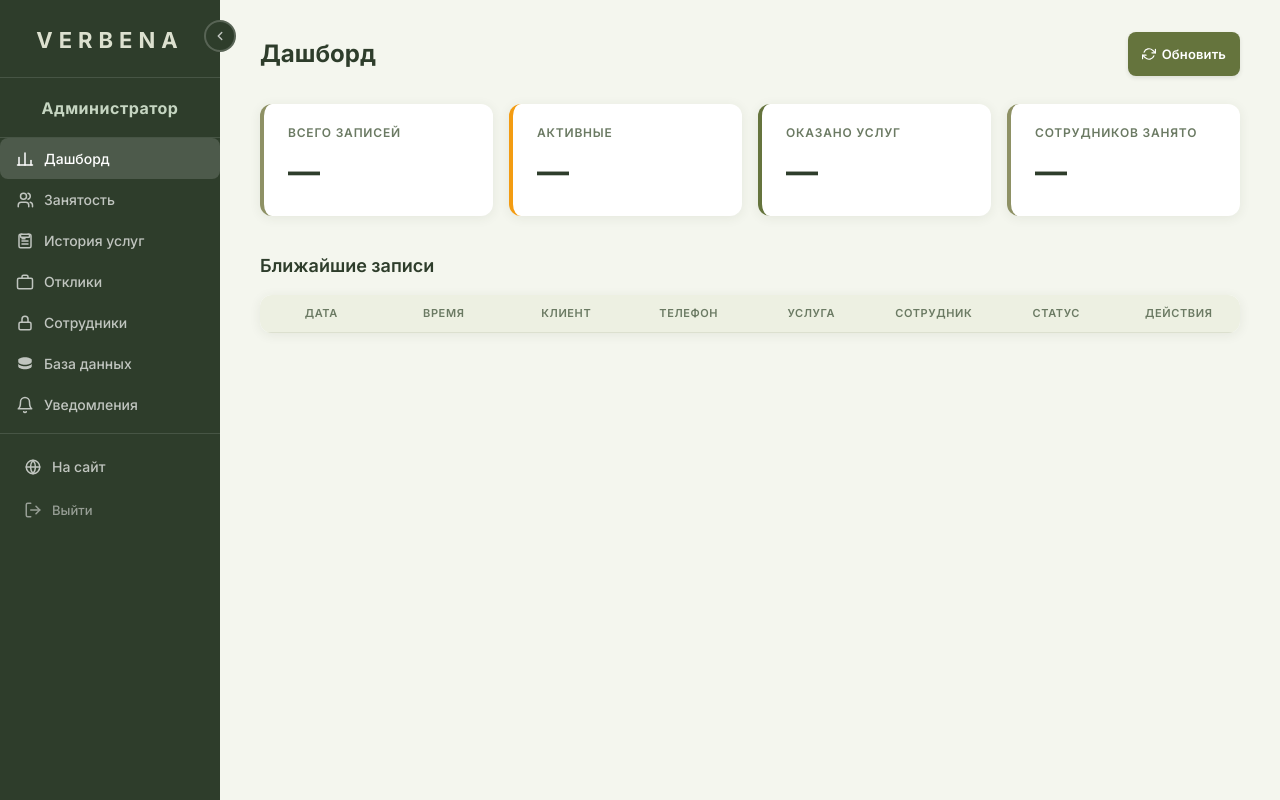
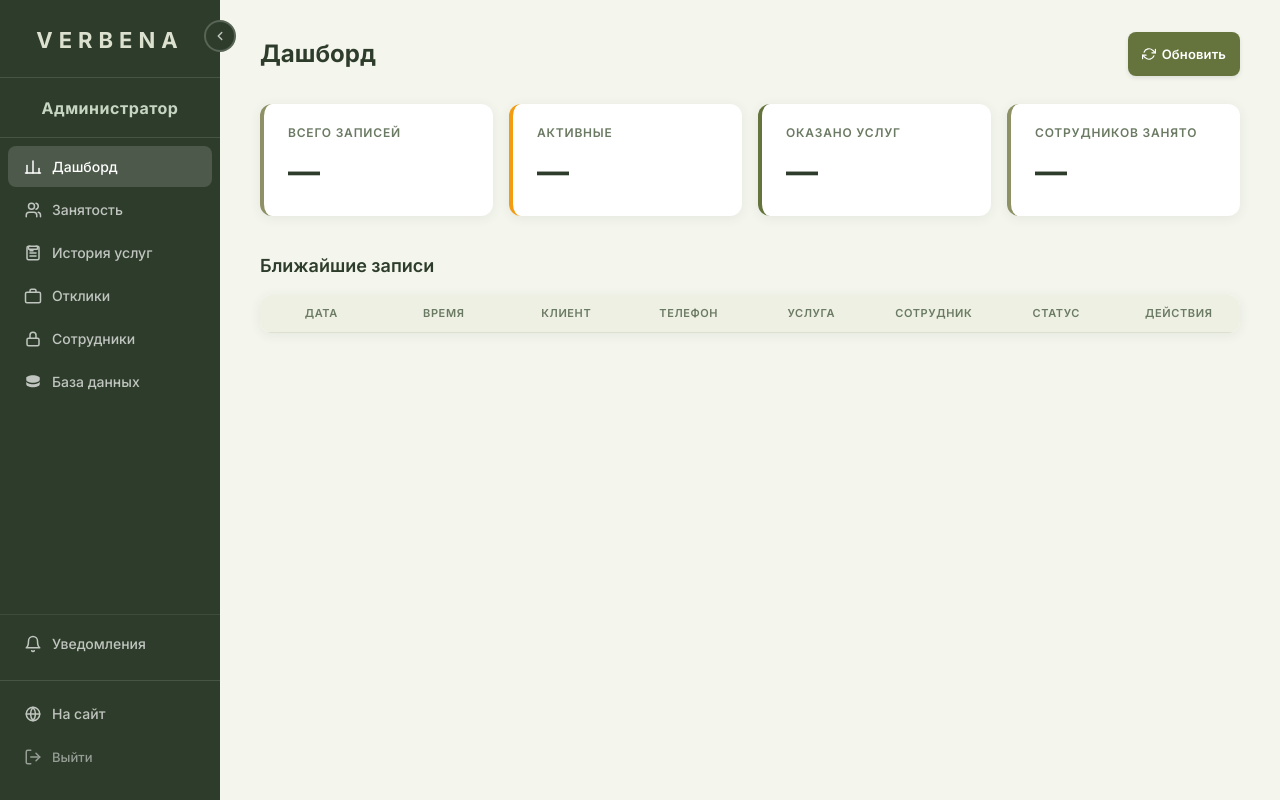
Before and after one commit to artsartone/VERBENA, a Flask app: page /admin in a window 1280 px wide. Run offline with Flask 3, Linux system fonts and the light colour scheme; the visitor is signed in with stand-in values (Sample User, id 1); data comes from the database, SQL or seed files in the repository; data that the repository does not hold is empty.

Commit message:
финальный фикс панели навигации в админке под мобильные устройства

```diff
--- a/backend/static/admin.css
+++ b/backend/static/admin.css
@@ -236,14 +236,21 @@ body {
   }
 }
 
+.sidebar-nav-bottom {
+  display: flex;
+  flex-direction: column;
+  gap: 2px;
+  padding: 8px 8px;
+  border-top: 1px solid rgba(255, 255, 255, 0.08);
+  margin-top: 4px;
+}
+
 .sidebar-nav {
-  flex: none; /* Убираем flex: 1 */
-  min-height: 0;
-}
-
-.sidebar-nav-bottom {
-  flex-shrink: 0;
-  min-height: 0;
+  flex: 1; /* Растягивается и прижимает нижние элементы к низу */
+  display: flex;
+  flex-direction: column;
+  gap: 2px;
+  padding: 8px 8px;
 }
 
 .sidebar-nav-bottom .sidebar-link {
@@ -1887,20 +1894,25 @@ textarea.form-input {
     padding-left: env(safe-area-inset-left, 0px);
     padding-right: env(safe-area-inset-right, 0px);
     box-sizing: border-box;
-    /* ✅ СКРОЛЛ */
+
     overflow-y: auto;
     -webkit-overflow-scrolling: touch;
     overscroll-behavior: contain;
   }
 
-  /* ✅ КРИТИЧНО: Разрешаем flex-элементам сжиматься */
-  .sidebar-nav,
+  .sidebar-nav {
+    flex: none;
+    min-height: 0;
+    padding: 0 12px;
+  }
   .sidebar-nav-bottom {
+    flex-shrink: 0;
     min-height: 0;
-    flex-shrink: 1;
-  }
-
-  /* ✅ Добавляем скролл для навигации, если контент не помещается */
+    border-top: 1px solid rgba(255, 255, 255, 0.12);
+    margin-top: 8px;
+    padding-top: 12px;
+  }
+
   .sidebar-nav {
     overflow-y: auto;
     -webkit-overflow-scrolling: touch;
```
